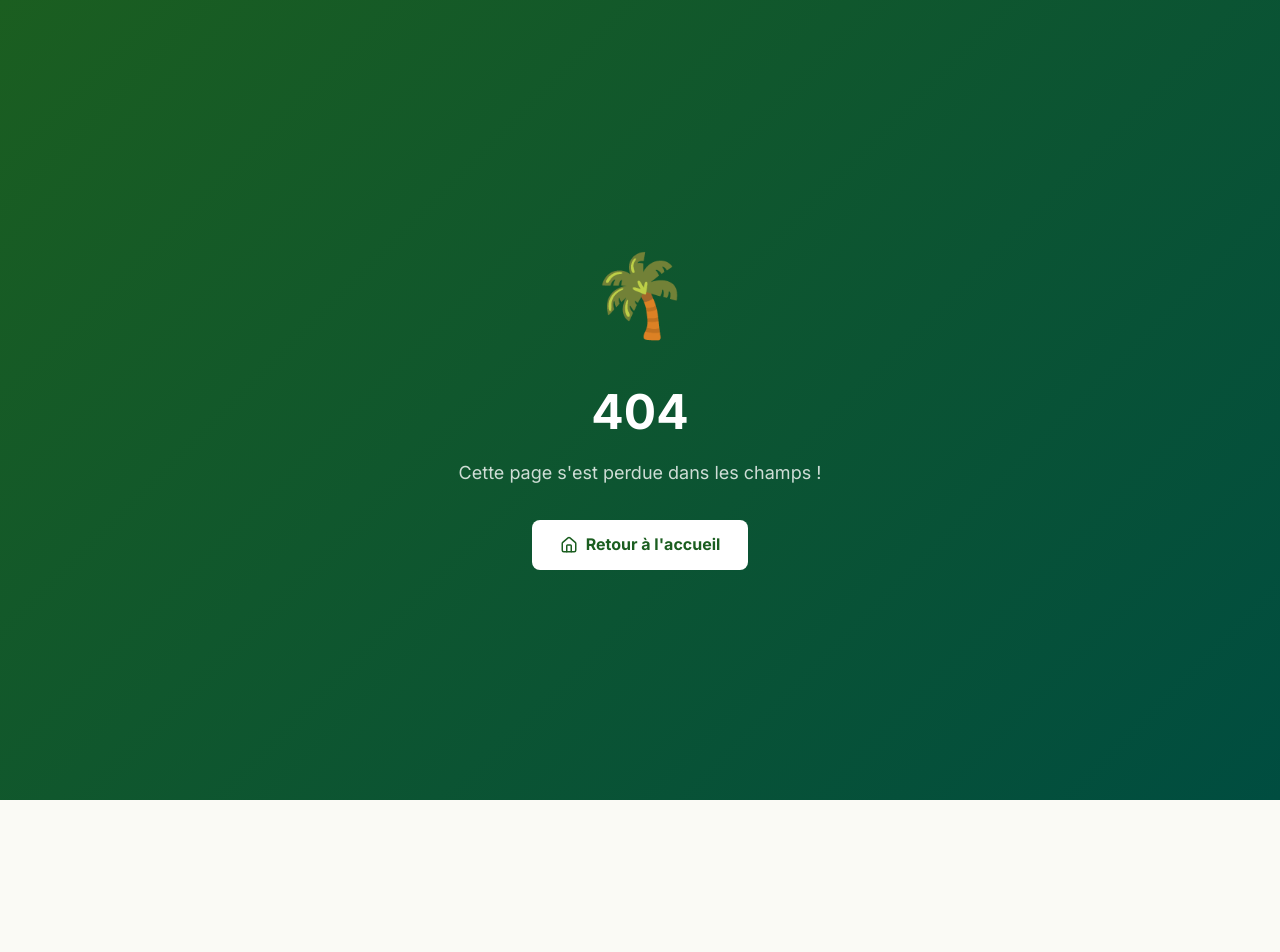
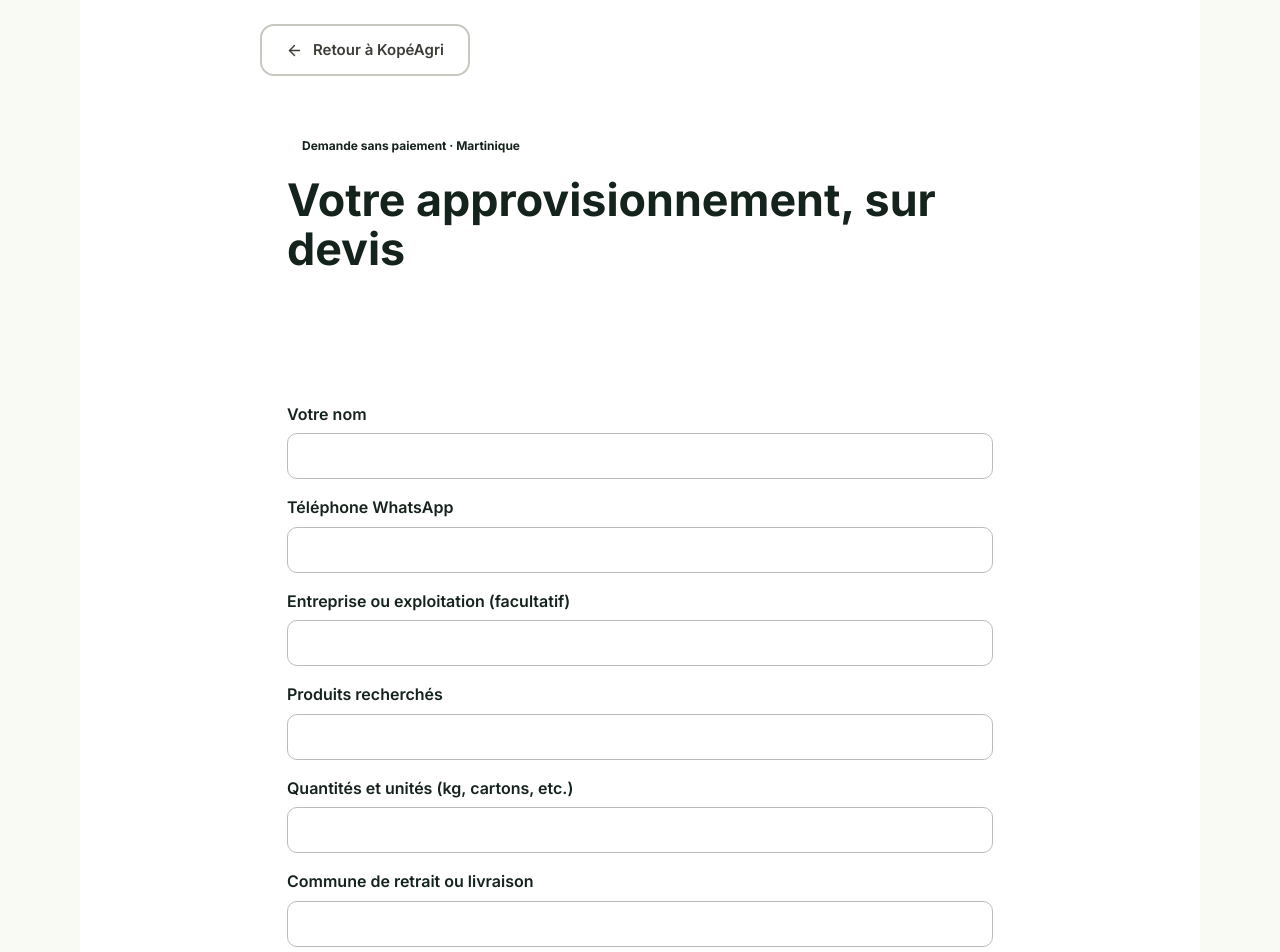
Before and after one commit to CVlad97/kopeagri-caraibes, a React (Vite) app: page /devis-approvisionnement in a window 1280 px wide. Before the commit this address had no page. Shown: the top 952 px of the page. Before the commit the page ends 800 px from the top, so only its background shows below. Built offline with nearby package versions, Linux system fonts and the light colour scheme.

Commit message:
feat: add transparent B2B sourcing quote request via WhatsApp

```diff
--- a/package.json
+++ b/package.json
@@ -9,7 +9,7 @@
     "typecheck": "tsc -b --pretty false",
     "lint": "eslint .",
     "preview": "vite preview",
-    "test": "node --test tests/payment-guard.cjs && node scripts/test-collection.mjs",
+    "test": "node --test tests/payment-guard.cjs && node scripts/test-collection.mjs && node --test tests/sourcing-quote.test.cjs",
     "api:catalog": "node scripts/public-api-bridge.mjs list",
     "api:audit": "node scripts/public-api-bridge.mjs audit",
     "api:test": "node --test tests/public-api-bridge.test.mjs"
--- a/src/App.tsx
+++ b/src/App.tsx
@@ -8,6 +8,7 @@ import NotificationsPage from './pages/NotificationsPage'
 /* Lazy load all non-critical pages — reduces initial bundle for slow rural connections */
 const LandingOfficiellePage = lazy(() => import('./pages/LandingOfficiellePage'))
 const CommercePage = lazy(() => import('./pages/CommercePage'))
+const SourcingRequestPage = lazy(() => import('./pages/SourcingRequestPage'))
 const Login = lazy(() => import('./pages/PartnerRegistrationPage'))
 const Register = lazy(() => import('./pages/PartnerRegistrationPage'))
 const OnboardingPage = lazy(() => import('./pages/PartnerRegistrationPage'))
@@ -72,6 +73,7 @@ function App() {
           <Routes>
             <Route path="/" element={<LandingOfficiellePage />} />
             <Route path="/marche-pilote" element={<CommercePage />} />
+            <Route path="/devis-approvisionnement" element={<SourcingRequestPage />} />
             <Route path="/login" element={<Login />} />
             <Route path="/demo" element={<DemoAccessPage />} />
             <Route path="/guide" element={<GuidePage />} />
--- a/src/pages/LandingOfficiellePage.tsx
+++ b/src/pages/LandingOfficiellePage.tsx
@@ -80,6 +80,7 @@ const LandingOfficiellePage: React.FC = () => {
             </p>
             <div className="premium-cta">
               <Link to="/inscription" className="btn btn-primary">Devenir partenaire <ArrowRight size={16} /></Link>
+              <Link to="/devis-approvisionnement" className="btn btn-primary"><Package size={16}/> Demander un devis approvisionnement</Link>
               <a href="#fonctionnement" className="btn btn-outline">Comprendre en 2 minutes</a>
               <a
                 href="https://wa.me/596696653589?text=Bonjour%2C%20je%20souhaite%20en%20savoir%20plus%20sur%20Kop%C3%A9Agri"
--- /dev/null
+++ b/src/pages/SourcingRequestPage.tsx
@@ -0,0 +1,85 @@
+import { useState, type FormEvent } from 'react'
+import { Link } from 'react-router-dom'
+import { MessageCircle, ArrowLeft, Package, Truck } from 'lucide-react'
+import '../styles/landing-premium.css'
+
+const DESTINATION = '596696653589'
+type Request = {
+  nom: string
+  telephone: string
+  structure: string
+  produits: string
+  quantites: string
+  commune: string
+  date: string
+  logistique: string
+}
+const initial: Request = { nom: '', telephone: '', structure: '', produits: '', quantites: '', commune: '', date: '', logistique: '' }
+
+export function sourcingWhatsAppLink(data: Request): string {
+  const rows = [
+    '🌱 *KopéAgri — demande de devis approvisionnement*',
+    `Contact : ${data.nom.trim()}`,
+    `Téléphone : ${data.telephone.trim()}`,
+    data.structure.trim() ? `Structure : ${data.structure.trim()}` : '',
+    `Produits recherchés : ${data.produits.trim()}`,
+    `Quantités / unités : ${data.quantites.trim()}`,
+    `Commune : ${data.commune.trim()}`,
+    data.date ? `Date souhaitée : ${data.date}` : '',
+    data.logistique.trim() ? `Livraison / contraintes : ${data.logistique.trim()}` : '',
+    'Merci de confirmer la disponibilité, le tarif, le transport et les conditions avant engagement.'
+  ]
+  return `https://wa.me/${DESTINATION}?text=${encodeURIComponent(rows.filter(Boolean).join('\n'))}`
+}
+
+export default function SourcingRequestPage() {
+  const [data, setData] = useState<Request>(initial)
+  const [ready, setReady] = useState(false)
+  const set = (key: keyof Request, value: string) => setData(previous => ({ ...previous, [key]: value }))
+  function prepare(event: FormEvent<HTMLFormElement>) {
+    event.preventDefault()
+    setReady(true)
+    window.open(sourcingWhatsAppLink(data), '_blank', 'noopener,noreferrer')
+  }
+  return (
+    <main className="page landing-premium" style={{ minHeight: '100vh', padding: '24px 18px 64px' }}>
+      <div style={{ maxWidth: 760, margin: '0 auto' }}>
+        <Link to="/" className="btn btn-outline"><ArrowLeft size={17}/> Retour à KopéAgri</Link>
+        <div className="premium-glass presentation-card" style={{ marginTop: 24, padding: 26 }}>
+          <span className="premium-badge">Demande sans paiement · Martinique</span>
+          <h1 className="premium-title" style={{ fontSize: 'clamp(1.9rem,4vw,2.8rem)' }}>Votre approvisionnement, sur devis</h1>
+          <p>Décrivez vos besoins en produits agricoles, pêche ou logistique. Nous vérifierons les disponibilités et les conditions avant tout engagement.</p>
+          <p><strong>Important :</strong> ceci est une demande de renseignements, pas une commande confirmée. Aucun paiement n'est encaissé ici.</p>
+          {ready ? (
+            <section role="status" aria-live="polite" className="premium-card" style={{ marginTop: 18 }}>
+              <h2>Votre message est prêt</h2>
+              <p>Ouvrez WhatsApp et appuyez sur « Envoyer » : le message n'est pas transmis automatiquement.</p>
+              <a className="btn btn-primary" href={sourcingWhatsAppLink(data)} target="_blank" rel="noopener noreferrer"><MessageCircle size={17}/> Ouvrir WhatsApp pour envoyer</a>
+            </section>
+          ) : (
+            <form onSubmit={prepare} style={{ display: 'grid', gap: 16, marginTop: 24 }}>
+              {([
+                ['nom','Votre nom','text',true],
+                ['telephone','Téléphone WhatsApp','tel',true],
+                ['structure','Entreprise ou exploitation (facultatif)','text',false],
+                ['produits','Produits recherchés','text',true],
+                ['quantites','Quantités et unités (kg, cartons, etc.)','text',true],
+                ['commune','Commune de retrait ou livraison','text',true],
+                ['date','Date souhaitée (facultatif)','date',false],
+                ['logistique','Contraintes de transport ou stockage (facultatif)','text',false],
+              ] as [keyof Request,string,string,boolean][]).map(([key,label,type,required]) => (
+                <label key={key} style={{ display:'grid', gap:6, fontWeight:600 }}>
+                  {label}
+                  <input value={data[key]} onChange={e=>set(key,e.target.value)} type={type} required={required} maxLength={key==='produits'||key==='logistique'?600:180} className="input" style={{ padding: 12, borderRadius: 10, border:'1px solid #bbb', width:'100%', color:'#1a2b27',background:'#fff' }} />
+                </label>
+              ))}
+              <button className="btn btn-primary" type="submit"><Package size={17}/> Préparer ma demande sur WhatsApp</button>
+              <p style={{ fontSize: 13 }}>Vos coordonnées sont utilisées uniquement pour composer le message WhatsApp. Ce formulaire n'enregistre pas de commande sur le site.</p>
+            </form>
+          )}
+          <p style={{ marginTop: 20 }}><Truck size={17} style={{ display:'inline' }}/> Retrait, collecte et livraison : uniquement après vérification avec un partenaire.</p>
+        </div>
+      </div>
+    </main>
+  )
+}
```
Also changed, not shown: 1 other file (tests, documents, lock files or other folders).
